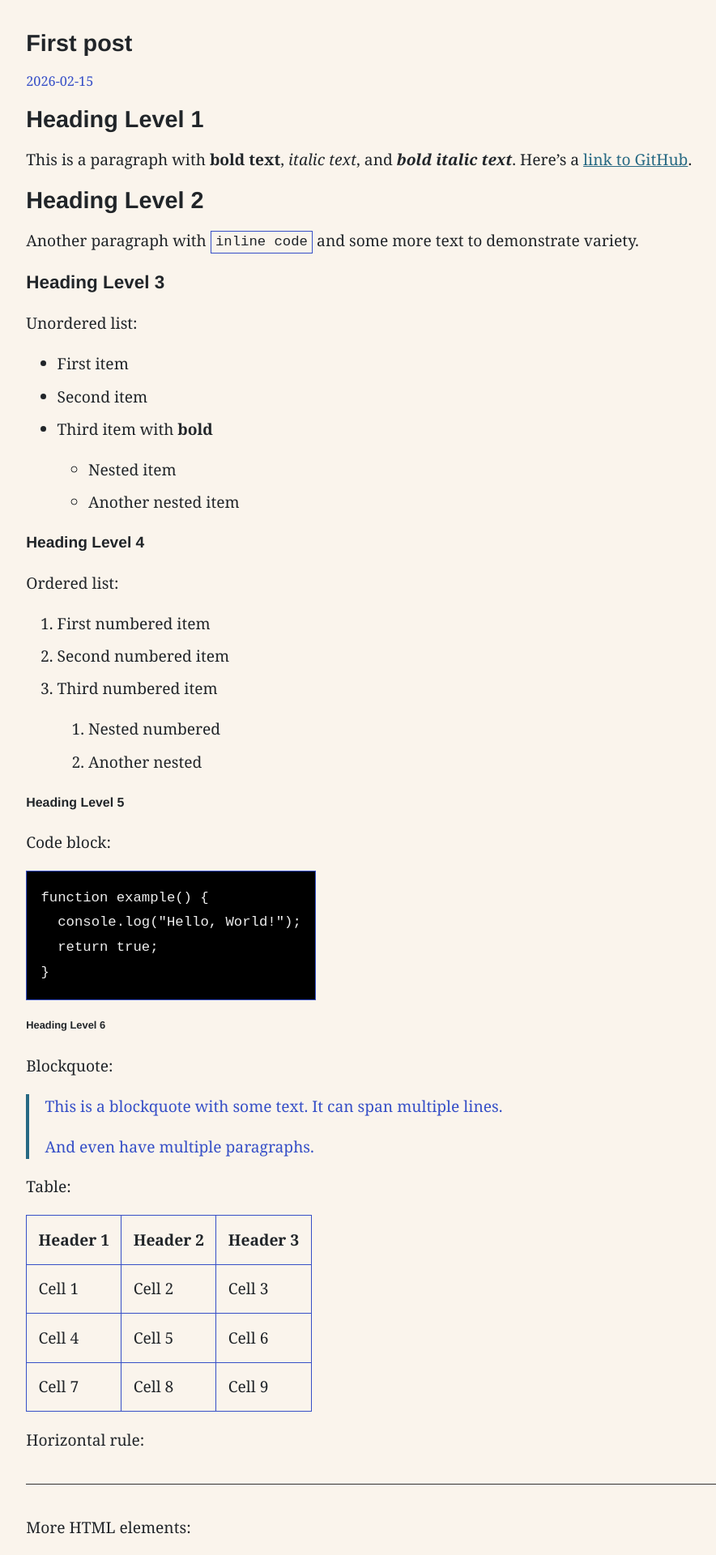
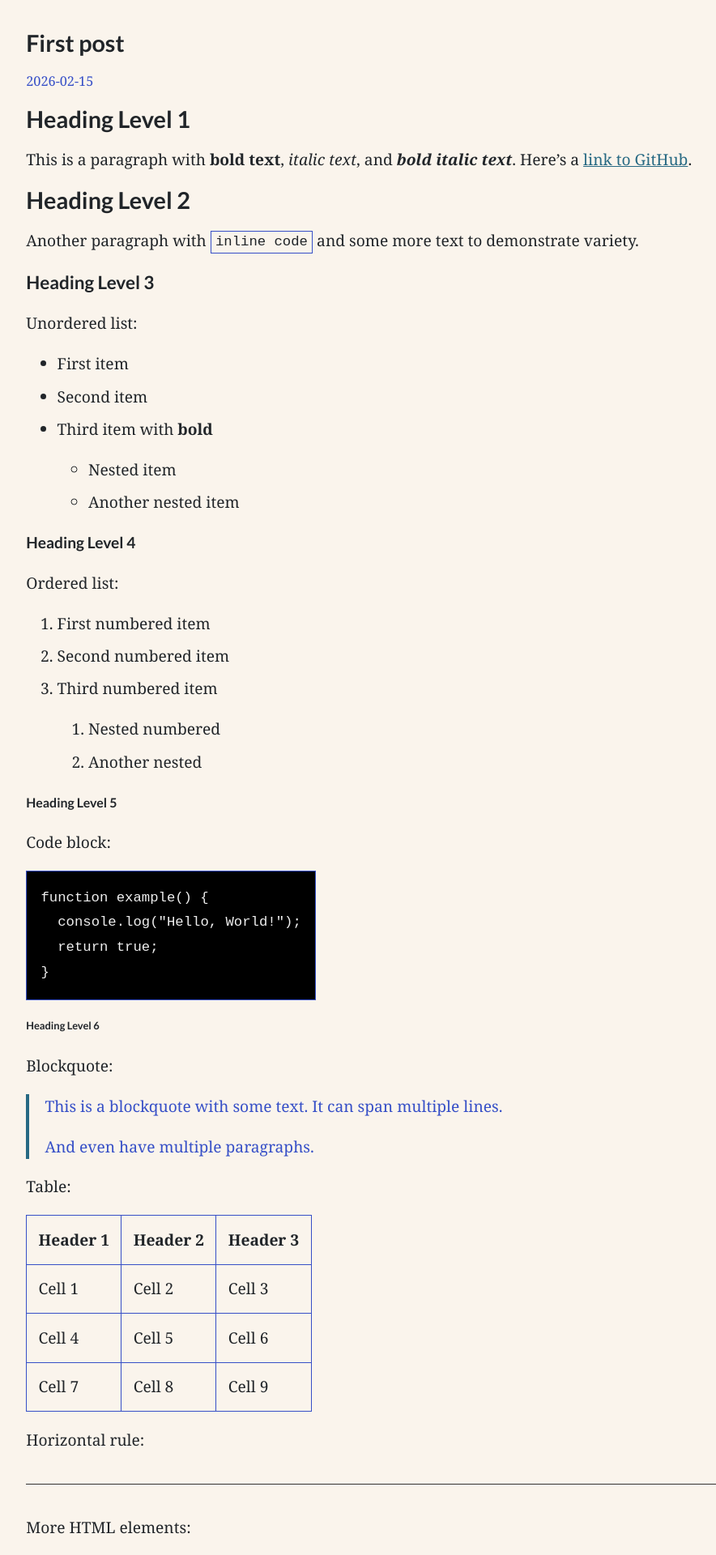
Before and after one commit to tklaver/blog, a Jekyll site: the page built from _posts/2026-02-15-first-post.md, in a window 1280 px wide. Shown: the top 1920 px of the page at 81% size, without its empty margins (51-935 px from the left). Built offline with Jekyll 4.4.1, drawn with Linux system fonts in a browser that asks for light colours.

Commit message:
Use Lato font for headings with Helvetica fallback
- Changed h1-h6 font-family to 'Lato', Helvetica, sans-serif
- Lato is now the primary font for headings (from Google Fonts)
- Helvetica serves as fallback if Lato is not available
- Body text remains Georgia, 'Lato', serif

```diff
--- a/css/style.css
+++ b/css/style.css
@@ -37,8 +37,7 @@ body {
 }
 
 h1, h2, h3, h4, h5, h6 {
-    font-family: Helvetica, sans-serif;
-  font-weight: 700;
+  font-family: 'Lato', Helvetica, sans-serif;
   margin: 1rem 0;
 }
 
```
